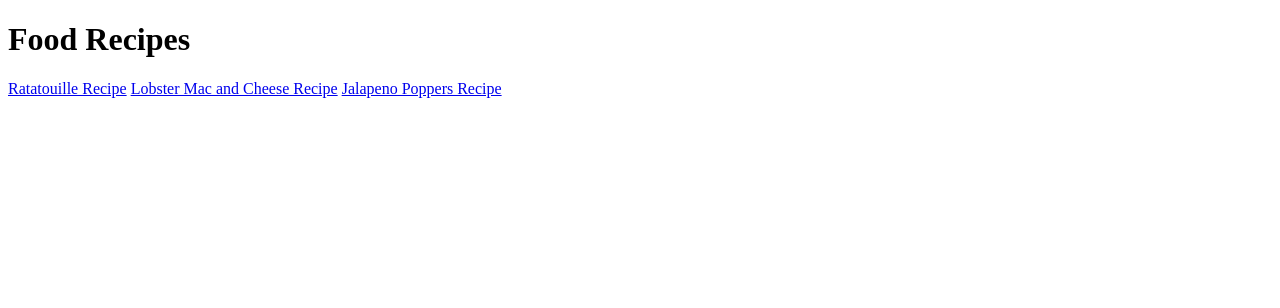
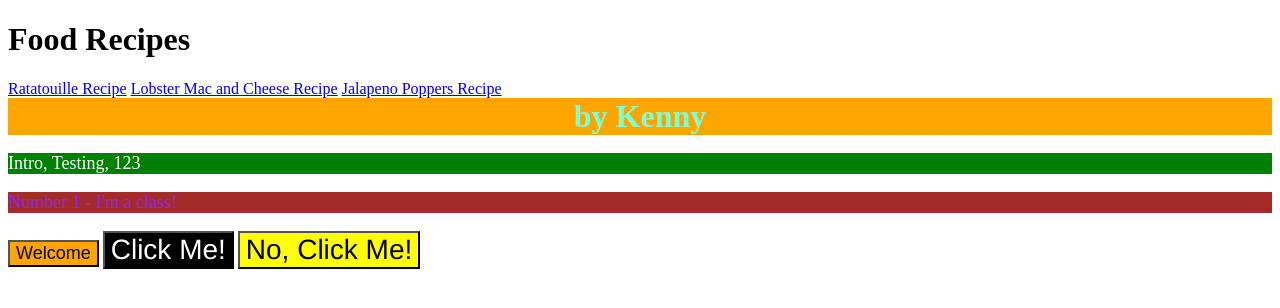
Before and after one commit to KJB4/odin-recipes2, a plain HTML site: page index.html in a window 1280 px wide. Drawn offline with Linux system fonts and the light colour scheme.

Commit message:
Added more CSS

```diff
--- a/index.html
+++ b/index.html
@@ -4,16 +4,34 @@
     <meta charset="UTF-8">
     <meta http-equiv="X-UA-Compatible" content="IE=edge">
     <meta name="viewport" content="width=device-width, initial-scale=1.0">
-    <title>Document</title>
+    <title>Food Recipes</title>
     <link rel="stylesheet" href="styles.css">
 </head>
 <body>
     <h1>Food Recipes</h1>
+
+    <style> p {
+        color: white;
+        background-color: green;
+        font-size: 18px;
+      }
+    </style>
 
     <a href="./recipes/rat.html">Ratatouille Recipe</a>
 
     <a href="./recipes/mac.html">Lobster Mac and Cheese Recipe</a>
 
     <a href="./recipes/poppers.html">Jalapeno Poppers Recipe</a>
+
+    <div>by Kenny</div>
+
+    <p>Intro, Testing, 123</p>
+
+    <p class="odd">Number 1 - I'm a class!</p>
+
+    <button style="background-color: orange; font-size: 18px;">Welcome</button>
+
+    <button class="alpha">Click Me!</button>
+    <button class="beta">No, Click Me!</button>
 </body>
 </html>
--- a/styles.css
+++ b/styles.css
@@ -1,4 +1,27 @@
-p {
-    background-color: aqua;
-    color: brown;
+div {
+    color: aquamarine;
+    background-color: orange;
+    font-size: 32px;
+    text-align: center;
+    font-weight: bold;
 }
+
+.odd {
+    color: blueviolet;
+    background-color: brown;
+}
+
+.alpha {
+    background-color: black;
+    color: white;
+}
+
+.beta {
+    background-color: yellow;
+}
+
+.alpha,
+.beta   {
+    font-size: 28px;
+    font-family: Helvetica, "Times New Roman", sans-serif;
+}
```
